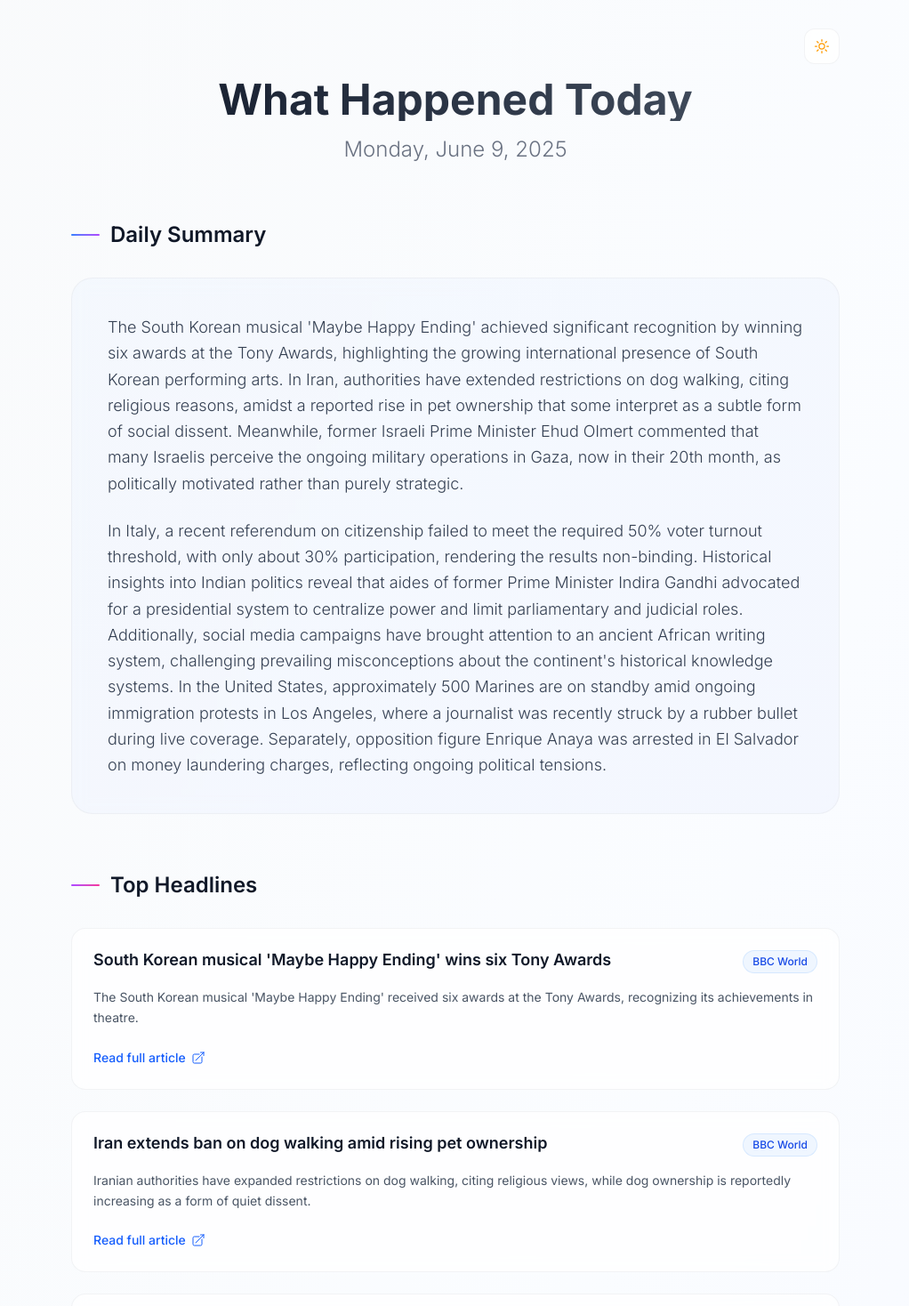
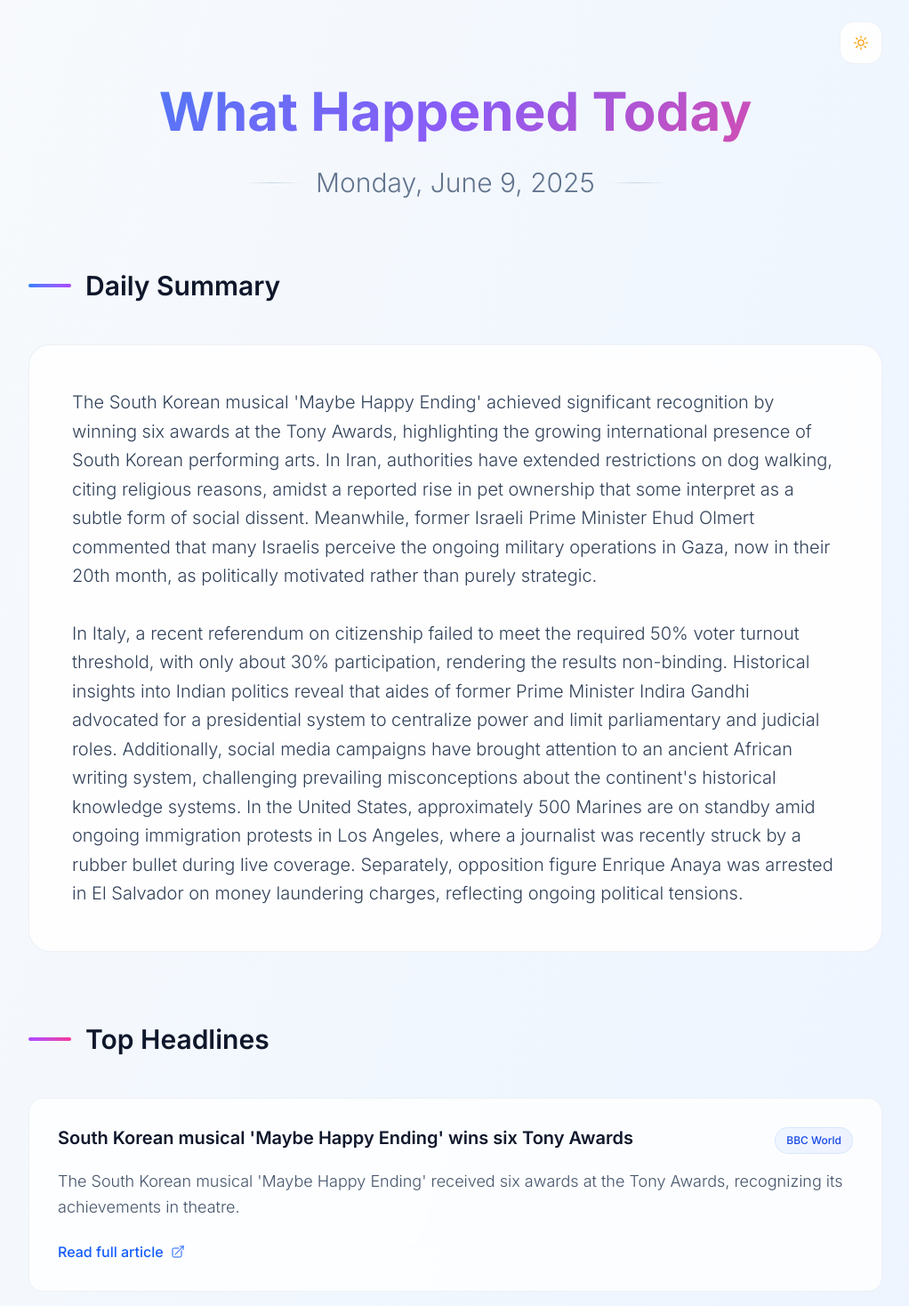
Before and after one commit to larosafrancesco289/what-happened-today, a Next.js app: page / in a window 1280 px wide. Shown: the top 1468 px of the page at 89% size, without its empty margins (128-1150 px from the left). Built offline with nearby package versions, Linux system fonts and the light colour scheme.

Commit message:
UI improvements

```diff
--- a/src/app/globals.css
+++ b/src/app/globals.css
@@ -39,16 +39,37 @@
   }
 
   ::-webkit-scrollbar-track {
-    @apply bg-gray-100 dark:bg-gray-800;
+    @apply bg-gray-100 dark:bg-slate-800;
     transition: background-color 400ms cubic-bezier(0.4, 0, 0.2, 1);
   }
 
   ::-webkit-scrollbar-thumb {
-    @apply bg-gray-300 dark:bg-gray-600 rounded-full;
+    @apply bg-gray-300 dark:bg-slate-600 rounded-full;
     transition: background-color 400ms cubic-bezier(0.4, 0, 0.2, 1);
   }
 
   ::-webkit-scrollbar-thumb:hover {
-    @apply bg-gray-400 dark:bg-gray-500;
+    @apply bg-gray-400 dark:bg-slate-500;
+  }
+
+  /* Modern glass morphism effects */
+  .glass {
+    backdrop-filter: blur(20px);
+    -webkit-backdrop-filter: blur(20px);
+  }
+
+  .glass-light {
+    backdrop-filter: blur(12px);
+    -webkit-backdrop-filter: blur(12px);
   }
 }
+
+/* Custom utilities */
+@layer utilities {
+  .text-gradient {
+    background: linear-gradient(135deg, #3b82f6, #8b5cf6, #ec4899);
+    background-clip: text;
+    -webkit-background-clip: text;
+    -webkit-text-fill-color: transparent;
+  }
+}
--- a/src/app/page.tsx
+++ b/src/app/page.tsx
@@ -9,22 +9,25 @@ export default async function HomePage() {
 
   if (!data) {
     return (
+      <div className="min-h-screen bg-gradient-to-br from-slate-50 via-blue-50 to-indigo-50 dark:from-slate-900 dark:via-slate-800 dark:to-slate-900">
+        <AppHeader />
         <div className="max-w-4xl mx-auto px-4 py-16 text-center">
-        <h1 className="text-4xl font-bold text-gray-900 mb-4">
+          <h1 className="text-4xl font-bold text-gradient mb-6">
             What Happened Today
           </h1>
-        <p className="text-xl text-gray-600 mb-8">
+          <p className="text-xl text-slate-600 dark:text-slate-300 mb-8">
             No summary available for today yet.
           </p>
-        <p className="text-gray-500">
+          <p className="text-slate-500 dark:text-slate-400">
             The daily summary will be generated automatically.
           </p>
+        </div>
       </div>
     );
   }
 
   return (
-    <div className="min-h-screen bg-gradient-to-br from-gray-50 via-blue-50/30 to-indigo-50/50 dark:from-gray-900 dark:via-gray-800/50 dark:to-gray-900">
+    <div className="min-h-screen bg-gradient-to-br from-slate-50 via-blue-50 to-indigo-50 dark:from-slate-900 dark:via-slate-800 dark:to-slate-900">
       <AppHeader />
       <NewsSummary data={data} />
       <DateNavigation currentDate={today} />
--- a/src/components/AppHeader.tsx
+++ b/src/components/AppHeader.tsx
@@ -4,7 +4,7 @@ import ThemeToggle from './ThemeToggle';
 
 export default function AppHeader() {
   return (
-    <header className="max-w-4xl mx-auto px-4 pt-8 pb-4">
+    <header className="max-w-5xl mx-auto px-4 sm:px-6 lg:px-8 pt-6 pb-4">
       <div className="flex justify-end">
         <ThemeToggle />
       </div>
--- a/src/components/NewsSummary.tsx
+++ b/src/components/NewsSummary.tsx
@@ -8,28 +8,39 @@ interface NewsSummaryProps {
 
 function HeadlineCard({ headline }: { headline: NewsHeadline }) {
   return (
-    <div className="group bg-white/70 backdrop-blur-sm border border-gray-200/50 rounded-2xl p-6 hover:shadow-lg hover:shadow-gray-200/50 hover:border-gray-300/50 hover:bg-white/80 transition-all duration-300 ease-out hover:-translate-y-1 dark:bg-gray-800/70 dark:border-gray-700/50 dark:hover:shadow-lg dark:hover:shadow-gray-900/25 dark:hover:border-gray-600/50 dark:hover:bg-gray-800/80">
-      <div className="flex flex-col sm:flex-row sm:items-start sm:justify-between mb-4">
-        <h3 className="text-lg font-semibold text-gray-900 dark:text-gray-100 leading-tight pr-0 sm:pr-4 mb-2 sm:mb-0 group-hover:text-gray-700 dark:group-hover:text-gray-200 transition-colors">
+    <article className="group relative">
+      <div className="absolute inset-0 bg-gradient-to-r from-blue-500/10 via-purple-500/10 to-pink-500/10 rounded-2xl opacity-0 group-hover:opacity-100 transition-opacity duration-500" />
+      <div className="relative bg-white/80 dark:bg-slate-800/80 glass border border-slate-200/60 dark:border-slate-700/60 rounded-2xl p-6 lg:p-8 hover:shadow-xl hover:shadow-slate-200/20 dark:hover:shadow-slate-900/40 hover:border-slate-300/80 dark:hover:border-slate-600/80 transition-all duration-500 ease-out hover:-translate-y-1">
+        <div className="flex flex-col gap-4">
+          <div className="flex flex-col sm:flex-row sm:items-start sm:justify-between gap-3">
+            <h3 className="text-lg lg:text-xl font-semibold text-slate-900 dark:text-slate-100 leading-tight group-hover:text-slate-700 dark:group-hover:text-slate-200 transition-colors flex-1">
               {headline.title}
             </h3>
-        <span className="inline-flex items-center px-2.5 py-1 rounded-full text-xs font-medium bg-blue-50 text-blue-700 border border-blue-200/50 dark:bg-blue-900/30 dark:text-blue-300 dark:border-blue-800/50">
+            <div className="flex-shrink-0">
+              <span className="inline-flex items-center px-3 py-1.5 rounded-full text-xs font-medium bg-gradient-to-r from-blue-50 to-indigo-50 text-blue-700 border border-blue-200/50 dark:from-blue-900/30 dark:to-indigo-900/30 dark:text-blue-300 dark:border-blue-800/50">
                 {headline.source}
               </span>
             </div>
-      <p className="text-gray-600 dark:text-gray-300 mb-5 leading-relaxed text-sm">
+          </div>
+
+          <p className="text-slate-600 dark:text-slate-300 leading-relaxed text-base lg:text-lg font-light">
             {headline.summary}
           </p>
+
+          <div className="pt-2">
             <a
               href={headline.link}
               target="_blank"
               rel="noopener noreferrer"
-        className="inline-flex items-center text-blue-600 dark:text-blue-400 hover:text-blue-700 dark:hover:text-blue-300 font-medium text-sm transition-colors group/link"
+              className="inline-flex items-center gap-2 text-blue-600 dark:text-blue-400 hover:text-blue-700 dark:hover:text-blue-300 font-medium text-sm lg:text-base transition-all duration-300 group/link hover:gap-3"
             >
               Read full article
-        <ArrowTopRightOnSquareIcon className="w-4 h-4 ml-1.5 transition-transform group-hover/link:translate-x-0.5 group-hover/link:-translate-y-0.5" />
+              <ArrowTopRightOnSquareIcon className="w-4 h-4 transition-transform duration-300 group-hover/link:translate-x-0.5 group-hover/link:-translate-y-0.5" />
             </a>
           </div>
+        </div>
+      </div>
+    </article>
   );
 }
 
@@ -37,46 +48,59 @@ export default function NewsSummary({ data }: NewsSummaryProps) {
   const summaryParagraphs = data.summary.split('\n\n');
 
   return (
-    <div className="max-w-4xl mx-auto px-4 pb-8">
-      {/* Header */}
-      <div className="text-center mb-12 sm:mb-16">
-        <div className="space-y-4">
-          <h1 className="text-4xl sm:text-5xl font-bold bg-gradient-to-r from-gray-900 to-gray-600 dark:from-gray-100 dark:to-gray-400 bg-clip-text text-transparent">
+    <div className="max-w-5xl mx-auto px-4 sm:px-6 lg:px-8 pb-8">
+      {/* Header Section */}
+      <div className="text-center mb-16 lg:mb-20">
+        <div className="space-y-6">
+          <h1 className="text-4xl sm:text-5xl lg:text-6xl font-bold text-gradient leading-tight">
             What Happened Today
           </h1>
-          <p className="text-xl sm:text-2xl text-gray-500 dark:text-gray-400 font-light">
+          <div className="flex items-center justify-center gap-4">
+            <div className="h-px w-16 bg-gradient-to-r from-transparent via-slate-300 dark:via-slate-600 to-transparent" />
+            <p className="text-xl sm:text-2xl lg:text-3xl text-slate-500 dark:text-slate-400 font-light">
               {formatDate(data.date)}
             </p>
+            <div className="h-px w-16 bg-gradient-to-r from-transparent via-slate-300 dark:via-slate-600 to-transparent" />
+          </div>
         </div>
       </div>
 
-      {/* Summary */}
-      <div className="mb-16">
-        <h2 className="text-2xl font-semibold text-gray-900 dark:text-gray-100 mb-8 flex items-center gap-3">
-          <div className="w-8 h-0.5 bg-gradient-to-r from-blue-500 to-purple-500 rounded-full"></div>
+      {/* Summary Section */}
+      <section className="mb-16 lg:mb-20">
+        <div className="flex items-center gap-4 mb-8 lg:mb-12">
+          <div className="w-12 h-1 bg-gradient-to-r from-blue-500 to-purple-500 rounded-full" />
+          <h2 className="text-2xl lg:text-3xl font-semibold text-slate-900 dark:text-slate-100">
             Daily Summary
           </h2>
-        <div className="bg-gradient-to-br from-blue-50/50 to-indigo-50/50 dark:from-gray-800/50 dark:to-gray-700/50 backdrop-blur-sm border border-gray-200/50 dark:border-gray-700/50 rounded-3xl p-8 sm:p-10 space-y-6">
+        </div>
+
+        <div className="relative group">
+          <div className="absolute inset-0 bg-gradient-to-br from-blue-500/5 via-purple-500/5 to-pink-500/5 rounded-3xl" />
+          <div className="relative bg-white/90 dark:bg-slate-800/90 glass border border-slate-200/60 dark:border-slate-700/60 rounded-3xl p-8 lg:p-12 space-y-8">
             {summaryParagraphs.map((paragraph: string, index: number) => (
-            <p key={index} className="text-gray-700 dark:text-gray-300 leading-relaxed text-lg font-light">
+              <p key={index} className="text-slate-700 dark:text-slate-300 leading-relaxed text-lg lg:text-xl font-light">
                 {paragraph}
               </p>
             ))}
           </div>
         </div>
+      </section>
 
-      {/* Headlines */}
-      <div>
-        <h2 className="text-2xl font-semibold text-gray-900 dark:text-gray-100 mb-8 flex items-center gap-3">
-          <div className="w-8 h-0.5 bg-gradient-to-r from-purple-500 to-pink-500 rounded-full"></div>
+      {/* Headlines Section */}
+      <section>
+        <div className="flex items-center gap-4 mb-8 lg:mb-12">
+          <div className="w-12 h-1 bg-gradient-to-r from-purple-500 to-pink-500 rounded-full" />
+          <h2 className="text-2xl lg:text-3xl font-semibold text-slate-900 dark:text-slate-100">
             Top Headlines
           </h2>
-        <div className="grid gap-6">
+        </div>
+
+        <div className="grid gap-6 lg:gap-8">
           {data.headlines.map((headline: NewsHeadline, index: number) => (
             <HeadlineCard key={index} headline={headline} />
           ))}
         </div>
-      </div>
+      </section>
     </div>
   );
 }
--- a/src/components/ThemeToggle.tsx
+++ b/src/components/ThemeToggle.tsx
@@ -14,7 +14,7 @@ export default function ThemeToggle() {
   // Don't render anything until mounted to avoid hydration mismatch
   if (!mounted) {
     return (
-      <div className="h-10 w-10 rounded-xl bg-white/80 backdrop-blur-sm border border-gray-200/50 dark:bg-gray-800/80 dark:border-gray-700/50 animate-pulse" />
+      <div className="h-12 w-12 rounded-2xl bg-white/90 dark:bg-slate-800/90 glass border border-slate-200/60 dark:border-slate-700/60 animate-pulse" />
     );
   }
 
@@ -27,7 +27,7 @@ function ThemeToggleClient() {
   return (
     <button
       onClick={toggleTheme}
-      className="group relative inline-flex h-10 w-10 items-center justify-center rounded-xl bg-white/80 backdrop-blur-sm border border-gray-200/50 hover:border-gray-300/50 hover:bg-white/90 transition-all duration-300 ease-out hover:scale-105 active:scale-95 dark:bg-gray-800/80 dark:border-gray-700/50 dark:hover:border-gray-600/50 dark:hover:bg-gray-800/90"
+      className="group relative inline-flex h-12 w-12 items-center justify-center rounded-2xl bg-white/90 dark:bg-slate-800/90 glass border border-slate-200/60 dark:border-slate-700/60 hover:border-slate-300/80 dark:hover:border-slate-600/80 hover:bg-white/95 dark:hover:bg-slate-800/95 transition-all duration-300 ease-out hover:scale-105 active:scale-95 hover:shadow-lg hover:shadow-slate-200/20 dark:hover:shadow-slate-900/40"
       aria-label={`Switch to ${theme === 'light' ? 'dark' : 'light'} mode`}
     >
       <div className="relative">
@@ -42,7 +42,7 @@ function ThemeToggleClient() {
 
         {/* Moon Icon */}
         <MoonIcon
-          className={`absolute inset-0 h-5 w-5 text-blue-500 transition-all duration-300 ease-out ${
+          className={`absolute inset-0 h-5 w-5 text-indigo-500 dark:text-blue-400 transition-all duration-300 ease-out ${
             theme === 'light'
               ? 'opacity-0 scale-0 -rotate-90'
               : 'opacity-100 scale-100 rotate-0'
@@ -51,7 +51,7 @@ function ThemeToggleClient() {
       </div>
 
       {/* Hover glow effect */}
-      <div className="absolute inset-0 rounded-xl bg-gradient-to-r from-amber-400/20 to-orange-400/20 opacity-0 group-hover:opacity-100 transition-opacity duration-300 dark:from-blue-400/20 dark:to-indigo-400/20" />
+      <div className="absolute inset-0 rounded-2xl bg-gradient-to-r from-amber-400/10 to-orange-400/10 opacity-0 group-hover:opacity-100 transition-opacity duration-300 dark:from-blue-400/10 dark:to-indigo-400/10" />
     </button>
   );
 }
```
Also changed, not shown: src/components/DateNavigation.tsx (+17 -16 lines), src/components/LoadingSpinner.tsx (+5 -3 lines), src/lib/openai.ts (+17 -10 lines). Lines whose indentation alone changed are shown as unchanged.
